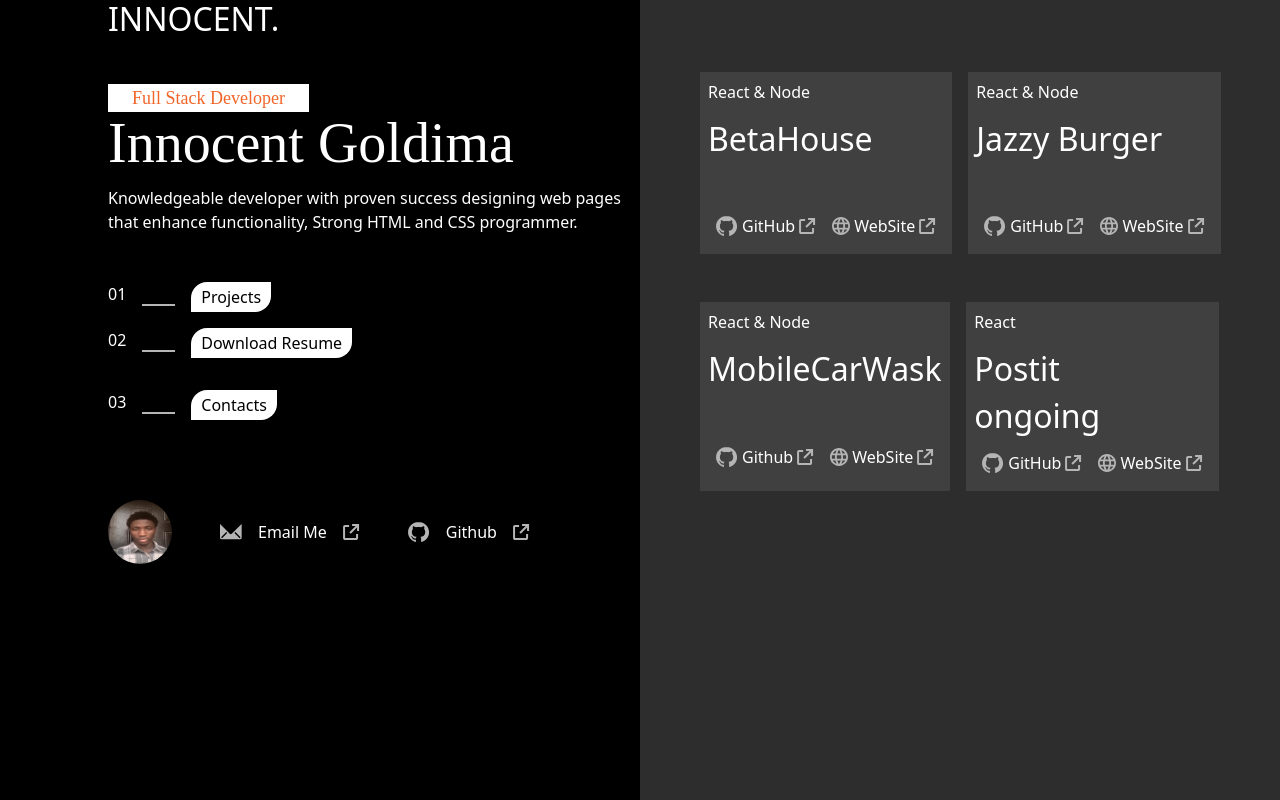
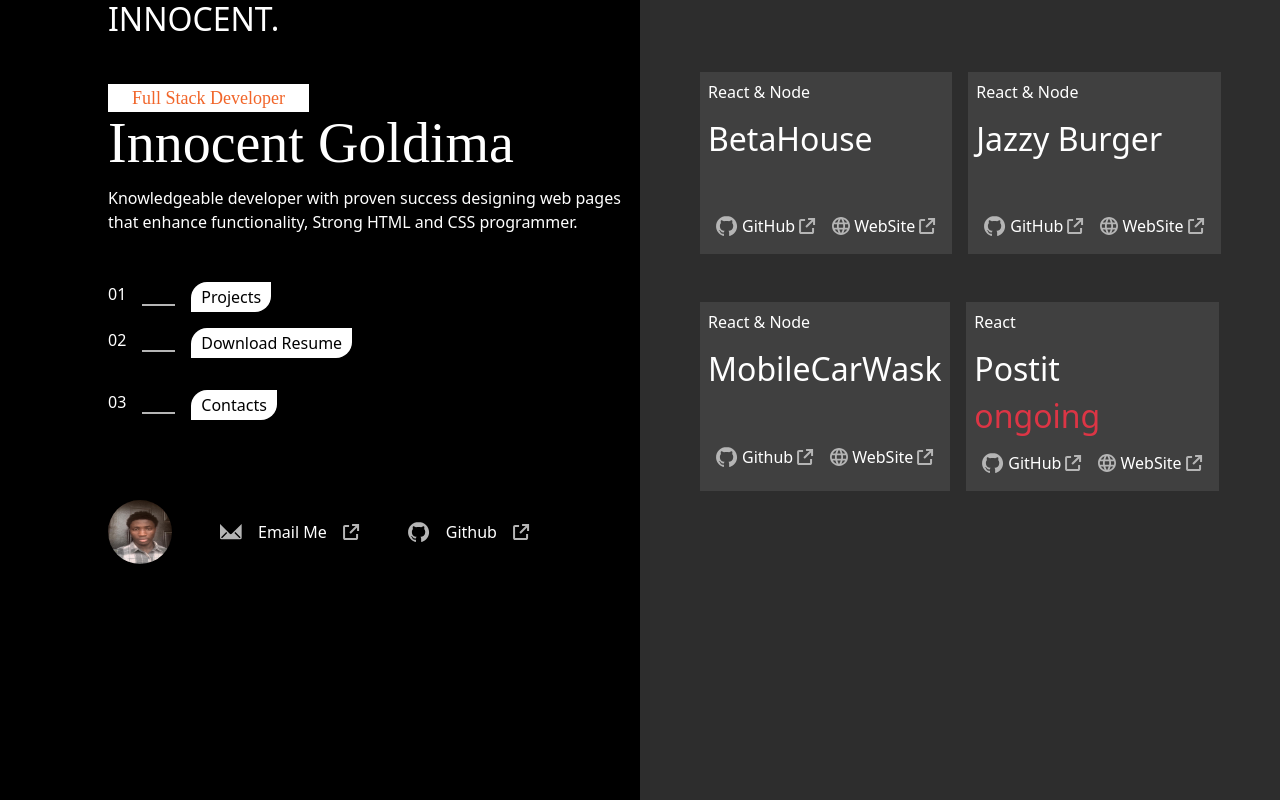
Before and after one commit to Innocent866/Portfolio, a React (Vite) app: page /project in a window 1280 px wide. Built offline with nearby package versions, Linux system fonts and the light colour scheme; a web font is replaced by a local one.

Commit message:
Portfolioupdate

```diff
--- a/src/Component/ProjectStore.jsx
+++ b/src/Component/ProjectStore.jsx
@@ -80,7 +80,7 @@ const ProjectStore = () => {
           <div className='p-2 m-2 me-lg-5' style={{background: "#404040"}}>
             <p>React</p>
             <h2 >Postit</h2>
-            <h2 >ongoing</h2>
+            <h2 className='text-danger'>ongoing</h2>
             <div className='d-flex'>
             <Link to="https://github.com/Innocent866/PostIt" target="blank" className='text-decoration-none text-white'>
             <div className="pad p-2 d-flex gap-1 align-items-center">
--- a/src/Pages/ContactPage.jsx
+++ b/src/Pages/ContactPage.jsx
@@ -57,7 +57,7 @@ const ContactPage = () => {
 
               <Link
                 to="/contact"
-                className="d-flex gap-3 text-decoration-none text-white"
+                className="d-flex align-items-center gap-3 text-decoration-none text-white"
               >
                 03{" "}
                 <img
```
